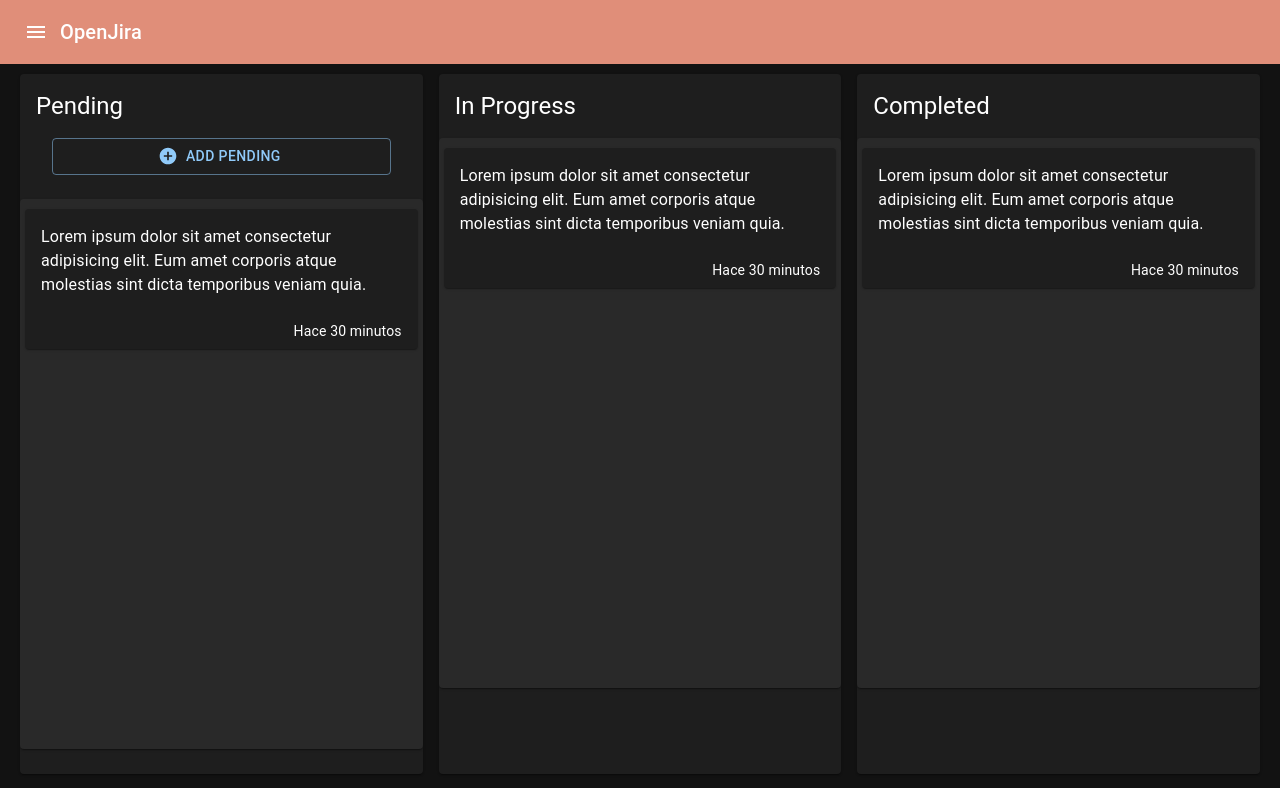
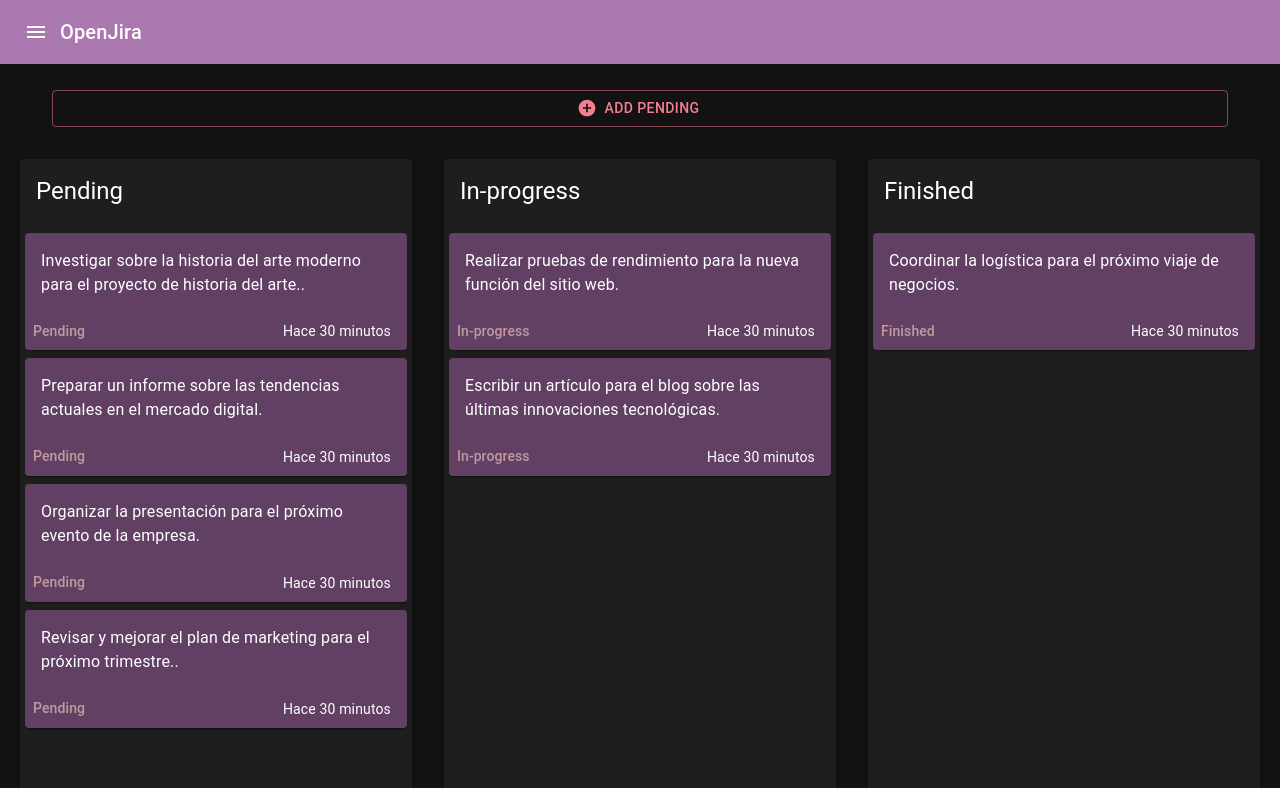
Before and after one commit to VivianaS14/nextjs, a Next.js app in the folder 03-open-jira/: page / in a window 1280 px wide. Shown: the top 788 px of the page. Built offline with nearby package versions, Linux system fonts and the light colour scheme; a web font is replaced by a local one.

Commit message:
feat: adding drag and drop library

```diff
--- a/03-open-jira/components/ui/EntryCard.tsx
+++ b/03-open-jira/components/ui/EntryCard.tsx
@@ -6,30 +6,50 @@ import {
   CardActions,
   CardContent,
   Typography,
+  Stack,
 } from "@mui/material";
+
+import { Draggable } from "react-beautiful-dnd";
+import DragIndicatorIcon from "@mui/icons-material/DragIndicator";
 
 interface Props {
   entry: Entry;
+  index: number;
 }
 
-export const EntryCard: FC<Props> = ({ entry }) => {
+const EntryCard: FC<Props> = ({ entry, index }) => {
   return (
+    <Draggable draggableId={entry._id.toString()} index={index}>
+      {(provided) => (
+        <CardActionArea sx={{ mb: 1 }}>
           <Card
             sx={{
-        marginBottom: 1,
-      }} //Eventos drag
+              bgcolor: "#59365c",
+            }}
+            ref={provided.innerRef}
+            {...provided.draggableProps}
+            {...provided.dragHandleProps}
           >
-      <CardActionArea>
             <CardContent>
               <Typography sx={{ whiteSpace: "pre-line" }}>
                 {entry.description}
               </Typography>
             </CardContent>
 
-        <CardActions sx={{ display: "flex", justifyContent: "end", pr: 2 }}>
+            <CardActions
+              sx={{ display: "flex", justifyContent: "space-between", pr: 2 }}
+            >
+              <Typography variant="subtitle2" color="#c299a0">
+                {entry.status.charAt(0).toUpperCase() +
+                  entry.status.substring(1)}
+              </Typography>
               <Typography variant="body2">Hace 30 minutos</Typography>
             </CardActions>
+          </Card>
         </CardActionArea>
-    </Card>
+      )}
+    </Draggable>
   );
 };
+
+export default EntryCard;
--- a/03-open-jira/components/ui/EntryList.tsx
+++ b/03-open-jira/components/ui/EntryList.tsx
@@ -1,15 +1,22 @@
 import { FC, useContext, useMemo } from "react";
-import { List, Paper } from "@mui/material";
+import dynamic from "next/dynamic";
+
+import { List, Paper, Stack } from "@mui/material";
 
 import { EntriesContext } from "@/context/entries";
 import { EntryStatus } from "@/interfaces";
-import { EntryCard } from ".";
+
+import { Droppable } from "react-beautiful-dnd";
+
+const EntryCard = dynamic(() => import("@/components/ui/EntryCard"), {
+  ssr: false,
+});
 
 interface Props {
-  status: EntryStatus;
+  status: string;
 }
 
-export const EntryList: FC<Props> = ({ status }) => {
+const EntryList: FC<Props> = ({ status }) => {
   const { entries } = useContext(EntriesContext);
 
   // Solamente se debe ejecutar cuando las entries cambien
@@ -20,23 +27,31 @@ export const EntryList: FC<Props> = ({ status }) => {
   );
 
   return (
-    // TODO: haremos drop
-    <div>
-      <Paper
+    <Droppable droppableId={status}>
+      {(provided) => (
+        <Stack
           sx={{
             height: "calc(100vh - 250px)",
             overflow: "auto",
-          bgcolor: "transparent",
             p: "2px 5px",
           }}
+          {...provided.droppableProps}
+          ref={provided.innerRef}
         >
-        {/* TODO: cambiar si hace drag */}
           <List sx={{ opacity: 1 }}>
-          {entriesByStatus.map((entry) => (
-            <EntryCard key={entry._id} entry={entry} />
+            {entriesByStatus.map((entry, index) => (
+              <EntryCard
+                key={entry._id.toString()}
+                entry={entry}
+                index={index}
+              />
             ))}
+            {provided.placeholder}
           </List>
-      </Paper>
-    </div>
+        </Stack>
+      )}
+    </Droppable>
   );
 };
+
+export default EntryList;
--- a/03-open-jira/components/ui/NewEntry.tsx
+++ b/03-open-jira/components/ui/NewEntry.tsx
@@ -34,7 +34,8 @@ export const NewEntry = () => {
   return (
     <Box
       sx={{
-        mb: 3,
+        mt: 2,
+        mb: 4,
         px: 4,
       }}
     >
@@ -73,8 +74,9 @@ export const NewEntry = () => {
         <Button
           variant="outlined"
           startIcon={<AddCircleIcon />}
+          onClick={() => setIsAddingEntry(true)}
+          color="secondary"
           fullWidth
-          onClick={() => setIsAddingEntry(true)}
         >
           Add Pending
         </Button>
--- a/03-open-jira/context/entries/EntriesContext.tsx
+++ b/03-open-jira/context/entries/EntriesContext.tsx
@@ -1,11 +1,18 @@
-import { Entry } from "@/interfaces";
+import { Columns, Entry } from "@/interfaces";
 import { createContext } from "react";
 
 interface ContextProps {
   entries: Entry[];
+  columns: Columns;
 
   // Methods
   addNewEntry: (description: string) => void;
+  setColumns: (
+    pendingIds: string[],
+    processIds: string[],
+    finishedIds: string[]
+  ) => void;
+  setEntries: (newEntries: Entry[]) => void;
 }
 
 export const EntriesContext = createContext({} as ContextProps);
--- a/03-open-jira/context/entries/EntriesProvider.tsx
+++ b/03-open-jira/context/entries/EntriesProvider.tsx
@@ -1,11 +1,12 @@
 import { useReducer } from "react";
 import { v4 as uuidv4 } from "uuid";
 
-import { Entry } from "@/interfaces";
+import { Columns, Entry } from "@/interfaces";
 import { EntriesContext, entriesReducer } from "./";
 
 export interface EntriesState {
   entries: Entry[];
+  columns: Columns;
 }
 
 const Entries_INITIAL_STATE: EntriesState = {
@@ -13,25 +14,69 @@ const Entries_INITIAL_STATE: EntriesState = {
     {
       _id: uuidv4(),
       description:
-        "Lorem ipsum dolor sit amet consectetur adipisicing elit. Eum amet corporis atque molestias sint dicta temporibus veniam quia.",
+        "Investigar sobre la historia del arte moderno para el proyecto de historia del arte..",
       createdAt: Date.now(),
       status: "pending",
     },
     {
       _id: uuidv4(),
       description:
-        "Lorem ipsum dolor sit amet consectetur adipisicing elit. Eum amet corporis atque molestias sint dicta temporibus veniam quia.",
+        "Preparar un informe sobre las tendencias actuales en el mercado digital.",
+      createdAt: Date.now(),
+      status: "pending",
+    },
+    {
+      _id: uuidv4(),
+      description:
+        "Organizar la presentación para el próximo evento de la empresa.",
+      createdAt: Date.now(),
+      status: "pending",
+    },
+    {
+      _id: uuidv4(),
+      description:
+        "Revisar y mejorar el plan de marketing para el próximo trimestre..",
+      createdAt: Date.now(),
+      status: "pending",
+    },
+    {
+      _id: uuidv4(),
+      description:
+        "Realizar pruebas de rendimiento para la nueva función del sitio web.",
       createdAt: Date.now() - 1000000,
       status: "in-progress",
     },
     {
       _id: uuidv4(),
       description:
-        "Lorem ipsum dolor sit amet consectetur adipisicing elit. Eum amet corporis atque molestias sint dicta temporibus veniam quia.",
+        "Escribir un artículo para el blog sobre las últimas innovaciones tecnológicas.",
+      createdAt: Date.now() - 1000000,
+      status: "in-progress",
+    },
+    {
+      _id: uuidv4(),
+      description: "Coordinar la logística para el próximo viaje de negocios.",
       createdAt: Date.now() - 100000,
       status: "finished",
     },
   ],
+  columns: {
+    pending: {
+      id: 0,
+      title: "Pending",
+      entriesIds: [],
+    },
+    "in-progress": {
+      id: 1,
+      title: "In-progress",
+      entriesIds: [],
+    },
+    finished: {
+      id: 2,
+      title: "Finished",
+      entriesIds: [],
+    },
+  },
 };
 
 export const EntriesProvider = ({
@@ -51,11 +96,40 @@ export const EntriesProvider = ({
     dispatch({ type: "[Entry] Add-Entry", payload: newEntry });
   };
 
+  const setColumns = (
+    pendingIds: string[],
+    processIds: string[],
+    finishedIds: string[]
+  ) => {
+    const newColumns = {
+      pending: {
+        ...state.columns.pending,
+        entriesIds: pendingIds,
+      },
+      "in-progress": {
+        ...state.columns["in-progress"],
+        entriesIds: processIds,
+      },
+      finished: {
+        ...state.columns.finished,
+        entriesIds: finishedIds,
+      },
+    };
+
+    dispatch({ type: "[Column] Set-Columns", payload: newColumns });
+  };
+
+  const setEntries = (newEntries: Entry[]) => {
+    dispatch({ type: "[Entries] Set-Entries", payload: newEntries });
+  };
+
   return (
     <EntriesContext.Provider
       value={{
         ...state,
         addNewEntry,
+        setColumns,
+        setEntries,
       }}
     >
       {children}
--- a/03-open-jira/context/entries/entriesReducer.ts
+++ b/03-open-jira/context/entries/entriesReducer.ts
@@ -1,7 +1,10 @@
 import { EntriesState } from ".";
-import { Entry } from "@/interfaces";
+import { Columns, Entry } from "@/interfaces";
 
-type entriesActionType = { type: "[Entry] Add-Entry"; payload: Entry };
+type entriesActionType =
+  | { type: "[Entry] Add-Entry"; payload: Entry }
+  | { type: "[Column] Set-Columns"; payload: Columns }
+  | { type: "[Entries] Set-Entries"; payload: Entry[] };
 
 export const entriesReducer = (
   state: EntriesState,
@@ -14,6 +17,18 @@ export const entriesReducer = (
         entries: [...state.entries, action.payload],
       };
 
+    case "[Column] Set-Columns":
+      return {
+        ...state,
+        columns: action.payload,
+      };
+
+    case "[Entries] Set-Entries":
+      return {
+        ...state,
+        entries: action.payload,
+      };
+
     default:
       return state;
   }
--- a/03-open-jira/next.config.js
+++ b/03-open-jira/next.config.js
@@ -1,6 +1,6 @@
 /** @type {import('next').NextConfig} */
 const nextConfig = {
-  reactStrictMode: true,
-}
+  reactStrictMode: false,
+};
 
-module.exports = nextConfig
+module.exports = nextConfig;
--- a/03-open-jira/package.json
+++ b/03-open-jira/package.json
@@ -20,11 +20,13 @@
     "eslint-config-next": "13.4.19",
     "next": "13.4.19",
     "react": "18.2.0",
+    "react-beautiful-dnd": "^13.1.1",
     "react-dom": "18.2.0",
     "typescript": "5.2.2",
     "uuid": "^9.0.1"
   },
   "devDependencies": {
+    "@types/react-beautiful-dnd": "^13.1.7",
     "@types/uuid": "^9.0.3"
   }
 }
--- a/03-open-jira/pages/index.tsx
+++ b/03-open-jira/pages/index.tsx
@@ -1,54 +1,123 @@
 import { NextPage } from "next";
+import dynamic from "next/dynamic";
 
-import { Card, CardContent, CardHeader, Grid, Typography } from "@mui/material";
+import { useContext, useMemo, useState, useEffect } from "react";
+import { Card, CardHeader, Grid } from "@mui/material";
 
 import { Layout } from "@/components/layouts";
-import { EntryList, NewEntry } from "@/components/ui";
+import { NewEntry } from "@/components/ui";
+import { EntriesContext } from "@/context/entries";
+
+import { DragDropContext, DropResult } from "react-beautiful-dnd";
+import { Column, Columns, Entry } from "@/interfaces";
+
+const EntryList = dynamic(() => import("@/components/ui/EntryList"), {
+  ssr: false,
+});
 
 const HomePage: NextPage = () => {
+  const { entries, columns, setColumns, setEntries } =
+    useContext(EntriesContext);
+
+  // 117
+  const onDragEnd = ({ source, destination }: DropResult) => {
+    // If user tries to drop in an unknown destination
+    if (!destination) return;
+
+    // if the user drags and drops back in the same position
+    if (
+      destination.droppableId === source.droppableId &&
+      destination.index === source.index
+    ) {
+      return;
+    }
+
+    const sourceCol: Column = columns[source.droppableId];
+    const destinationCol: Column = columns[destination.droppableId];
+
+    // If the user drops within the same column but in a different position
+    if (source.droppableId === destination.droppableId) {
+      const newEntriesIds = Array.from(sourceCol.entriesIds);
+      const [removed] = newEntriesIds.splice(source.index, 1);
+
+      newEntriesIds.splice(destination.index, 0, removed);
+
+      const organizedEntries = newEntriesIds
+        .map((id) => entries.find((entry) => entry._id === id))
+        .filter((entry) => entry !== undefined) as Entry[];
+
+      const newEntries = entries.filter(
+        (entry) => !newEntriesIds.includes(entry._id)
+      );
+
+      setEntries([...newEntries, ...organizedEntries]);
+      return;
+    }
+
+    // If the user moves from one column to another
+    const startColIds = Array.from(sourceCol.entriesIds);
+    const [removed] = startColIds.splice(source.index, 1);
+    const [changedEntry] = entries.filter((entry) => entry._id === removed);
+
+    const endColIds = Array.from(destinationCol.entriesIds);
+    endColIds.splice(destination.index, 0, removed);
+
+    const organizedEntries = endColIds
+      .map((id) => entries.find((entry) => entry._id === id))
+      .filter((entry) => entry !== undefined) as Entry[];
+
+    organizedEntries[destination.index] = {
+      ...changedEntry,
+      status: destination.droppableId,
+    };
+
+    const newEntries = entries.filter(
+      (entry) => !endColIds.includes(entry._id)
+    );
+
+    setEntries([...newEntries, ...organizedEntries]);
+    return;
+  };
+
+  useEffect(() => {
+    const pendingIds = entries
+      .filter((entry) => entry.status === "pending")
+      .map((entry) => entry._id);
+
+    const processIds = entries
+      .filter((entry) => entry.status === "in-progress")
+      .map((entry) => entry._id);
+
+    const finishedIds = entries
+      .filter((entry) => entry.status === "finished")
+      .map((entry) => entry._id);
+
+    setColumns(pendingIds, processIds, finishedIds);
+
+    // eslint-disable-next-line react-hooks/exhaustive-deps
+  }, [entries]);
+
   return (
     <>
       <Layout title="Home - OpenJira">
-        <Grid container spacing={2}>
-          <Grid item xs={12} sm={4}>
+        <DragDropContext onDragEnd={onDragEnd}>
+          <NewEntry />
+          <Grid container spacing={4}>
+            {Object.values(columns).map((col) => (
+              <Grid item xs={12} sm={4} key={col.id}>
                 <Card
                   sx={{
                     height: "calc(100vh - 100px)",
                   }}
                 >
-              <CardHeader title="Pending" />
+                  <CardHeader title={col.title} />
 
-              {/* Agregar una nueva tarea */}
-              <NewEntry />
-              {/* Listado de entradas */}
-              <EntryList status="pending" />
+                  <EntryList status={col.title.toLowerCase()} />
                 </Card>
               </Grid>
-
-          <Grid item xs={12} sm={4}>
-            <Card
-              sx={{
-                height: "calc(100vh - 100px)",
-              }}
-            >
-              <CardHeader title="In Progress" />
-
-              <EntryList status="in-progress" />
-            </Card>
+            ))}
           </Grid>
-
-          <Grid item xs={12} sm={4}>
-            <Card
-              sx={{
-                height: "calc(100vh - 100px)",
-              }}
-            >
-              <CardHeader title="Completed" />
-
-              <EntryList status="finished" />
-            </Card>
-          </Grid>
-        </Grid>
+        </DragDropContext>
       </Layout>
     </>
   );
--- a/03-open-jira/themes/dark-theme.ts
+++ b/03-open-jira/themes/dark-theme.ts
@@ -4,8 +4,11 @@ import { red } from "@mui/material/colors";
 export const darkTheme = createTheme({
   palette: {
     mode: "dark",
+    primary: {
+      main: "#AB77AF",
+    },
     secondary: {
-      main: "#c5e0dc",
+      main: "#F67E93",
     },
     error: {
       main: red.A400,
@@ -19,7 +22,7 @@ export const darkTheme = createTheme({
       },
       styleOverrides: {
         root: {
-          backgroundColor: "#e08e79",
+          backgroundColor: "#AB77AF",
         },
       },
     },
```
Also changed, not shown: 03-open-jira/interfaces/entry.ts (+11 -1 lines), 1 other file (tests, documents, lock files or other folders). Lines whose indentation alone changed are shown as unchanged.
